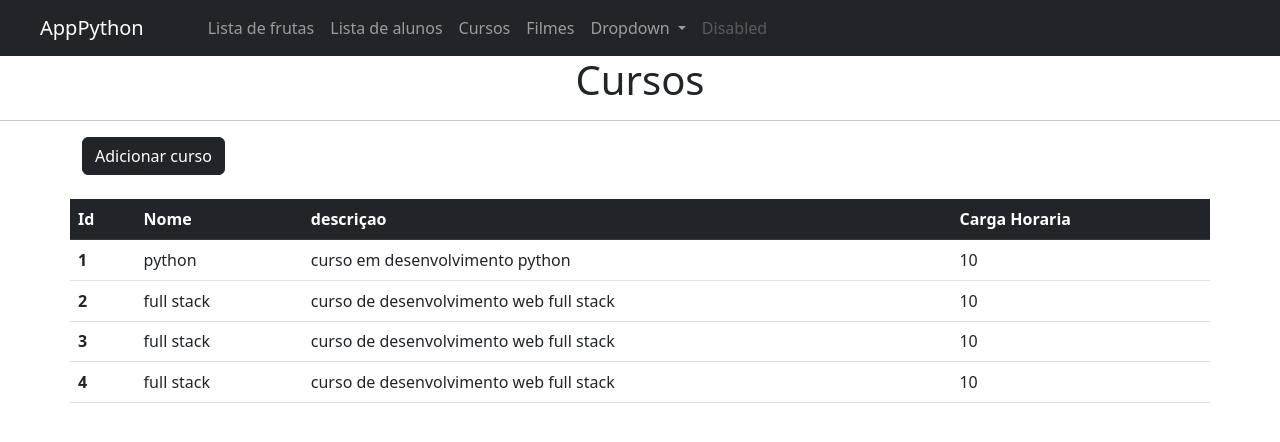
After one commit to J040PF/flask_course_project, a Flask app: page /curso in a window 1280 px wide. The commit adds this page. Shown: the top 442 px of the page. Run offline with Flask 2, Linux system fonts and the light colour scheme.

Commit message:
adicionado banco de dados

```diff
--- a/app.py
+++ b/app.py
@@ -1,9 +1,29 @@
-from flask import Flask, render_template, request
+from flask import Flask, render_template, request, url_for, redirect, flash
+from flask_sqlalchemy import SQLAlchemy
 import urllib.request, json
 
 app = Flask(__name__)
+app.config["SQLALCHEMY_DATABASE_URI"] = "sqlite:///cursos.db"
+app.app_context().push()
+
+db = SQLAlchemy(app)
+
 frutas = ["banana", "maça", "pera"]
 registros = [{"nome":"joao", "nota":10}, {"nome":"maria", "nota":8}]
+
+
+class cursos(db.Model):
+
+    id = db.Column(db.Integer,primary_key=True)
+    nome = db.Column(db.String(50))
+    descricao = db.Column(db.String(100))
+    ch = db.Column(db.Integer)
+
+    def __init__(self, nome, descricao, ch):
+        self.nome = nome
+        self.descricao = descricao
+        self.ch = ch
+
 
 
 @app.route('/', methods=['GET', 'POST'])
@@ -33,6 +53,27 @@ def filmes():
     return render_template('filmes.html', dados= dados['results'])
 
 
+@app.route('/curso')
+def curso():
+    return render_template('cursos.html', cursos = cursos.query.all())
+
+
+@app.route('/adicionar-novo-curso', methods=["GET","POST"])
+def cria_curso():
+    nome = request.form.get('nome')
+    descricao = request.form.get('descricao')
+    ch = request.form.get('carga-horaria')
+
+    if request.method == 'POST':
+        curso = cursos(nome, descricao, ch)
+        db.session.add(curso)
+        db.session.commit()
+        return redirect(url_for('curso'))
+
+    return render_template('cria-curso.html')
+
+
 
 if __name__ == "__main__":
+    db.create_all()
     app.run(debug=True)
--- a/templates/base.html
+++ b/templates/base.html
@@ -21,8 +21,13 @@
               <a class="nav-link" href="{{url_for('home')}}">Lista de frutas <span class="sr-only"></span></a>
             </li>
 
+
             <li class="nav-item">
               <a class="nav-link" href="{{url_for('sobre')}}">Lista de alunos</a>
+            </li>
+
+            <li class="nav-item">
+              <a class="nav-link" href="{{url_for('curso')}}">Cursos</a>
             </li>
 
             <li class="nav-item">
@@ -30,16 +35,17 @@
             </li>
 
             <li class="nav-item dropdown">
-              <a class="nav-link dropdown-toggle" href="#" id="navbarDropdown" role="button" data-toggle="dropdown" aria-haspopup="true" aria-expanded="false">
+              <a class="nav-link dropdown-toggle" href="#" role="button" data-bs-toggle="dropdown" aria-expanded="false">
                 Dropdown
               </a>
-              <div class="dropdown-menu" aria-labelledby="navbarDropdown">
-                <a class="dropdown-item" href="#">Action</a>
-                <a class="dropdown-item" href="#">Another action</a>
-                <div class="dropdown-divider"></div>
-                <a class="dropdown-item" href="#">Something else here</a>
-              </div>
+              <ul class="dropdown-menu">
+                <li><a class="dropdown-item" href="#">Action</a></li>
+                <li><a class="dropdown-item" href="#">Another action</a></li>
+                <li><hr class="dropdown-divider"></li>
+                <li><a class="dropdown-item" href="#">Something else here</a></li>
+              </ul>
             </li>
+
             <li class="nav-item">
               <a class="nav-link disabled" href="#">Disabled</a>
             </li>
--- /dev/null
+++ b/templates/cursos.html
@@ -0,0 +1,36 @@
+{%extends "base.html"%}
+{%block conteudo%}
+
+<h1 style="text-align: center;">Cursos</h1>
+<hr>
+<div class="container">
+    <a href="{{url_for('cria_curso')}}" class="btn btn-dark">Adicionar curso</a>
+    <br>
+    <br>
+    <div class="row" >
+        <table class="table table-hover">
+            <thead class="table-dark">
+              <tr>
+                <th scope="col">Id</th>
+                <th scope="col">Nome</th>
+                <th scope="col">descriçao</th>
+                <th scope="col">Carga Horaria</th>
+              </tr>
+            </thead>
+            <tbody>
+                {%for curso in cursos%}
+                    <tr>
+                    <th scope="row">{{curso.id}}</th>
+                    <td>{{curso.nome}}</td>
+                    <td>{{curso.descricao}}</td>
+                    <td>{{curso.ch}}</td>
+                    </tr>
+                    <tr>
+
+
+                {% endfor %}
+            </tbody>
+    </div>
+</div>
+
+{%endblock conteudo%}
```
Also changed, not shown: templates/cria-curso.html (added, +31 -0 lines), instance/cursos.db (added).
